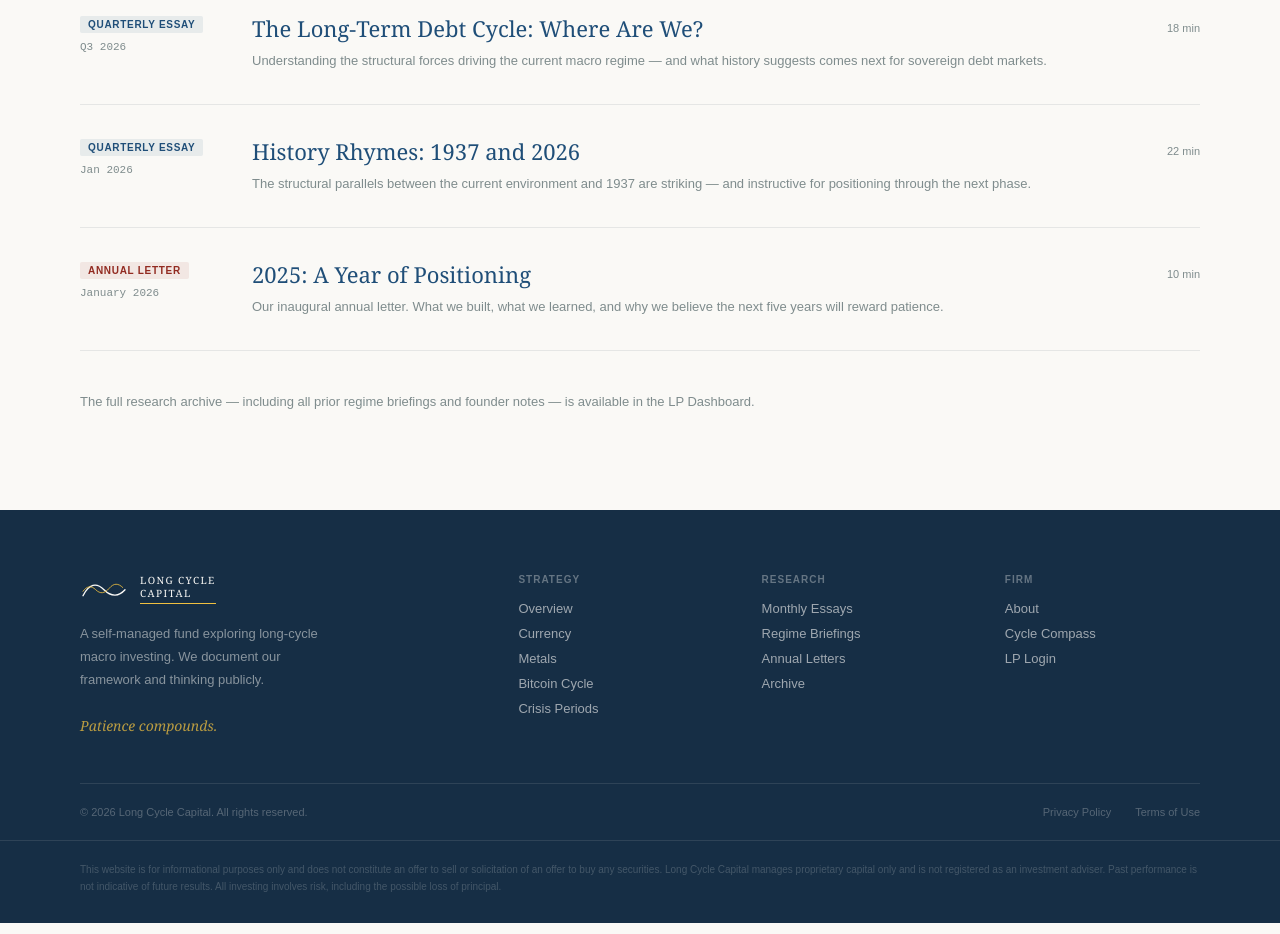
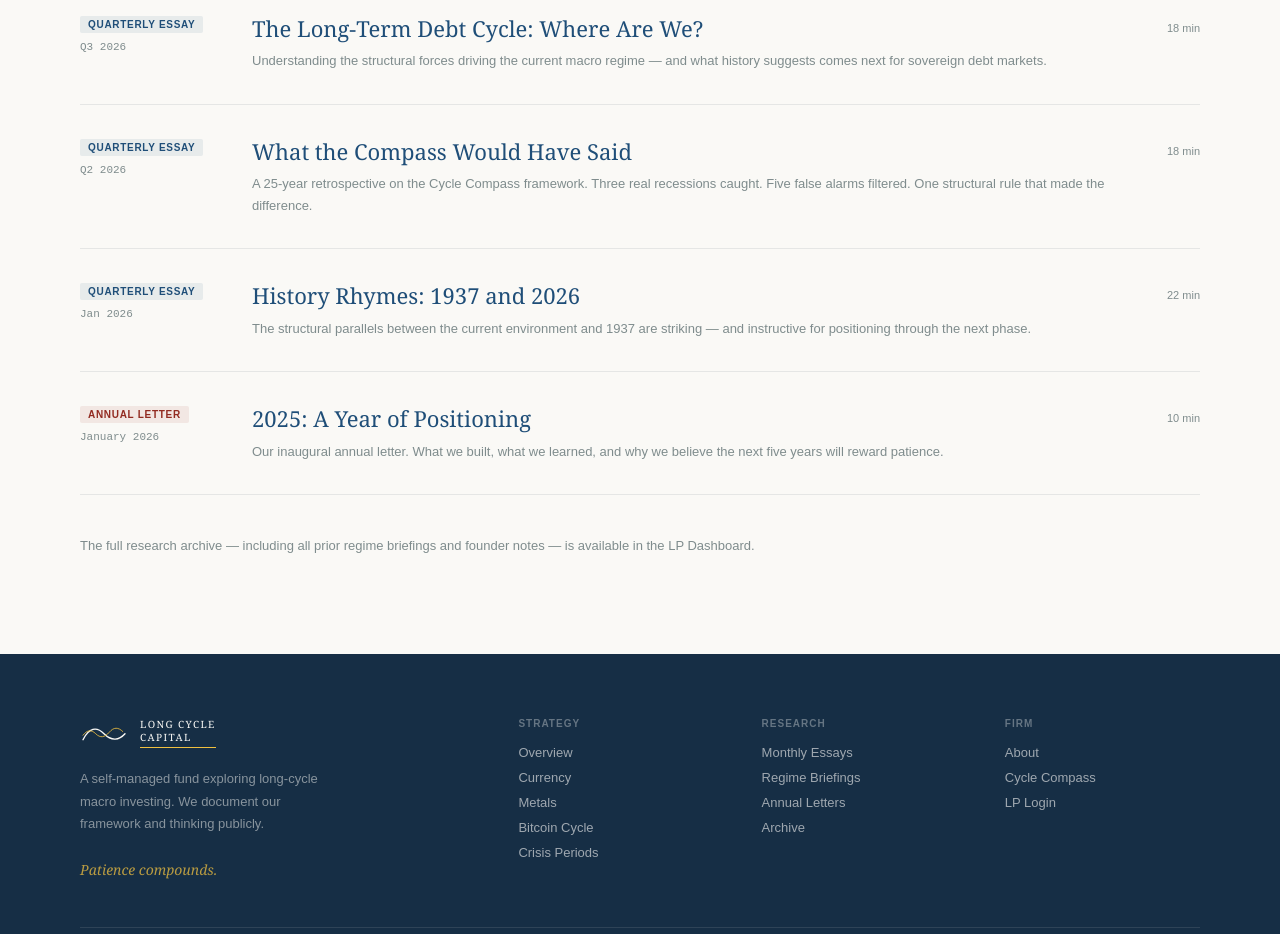
Before and after one commit to nickjanicki-blip/LongCycleCapital, a Next.js app: page /research in a window 1280 px wide. Shown: the part 860-1794 px from the top of the page. Built offline with nearby package versions, Linux system fonts and the light colour scheme.

Commit message:
Add Q2 2026 compass backtest essay back to research listing
Co-Authored-By: Claude Sonnet 4.6 <noreply@anthropic.com>

```diff
--- a/app/research/page.js
+++ b/app/research/page.js
@@ -15,6 +15,7 @@ const essays = [
   { type: 'Regime Briefing',  date: 'May 16, 2026',  title: 'Late-Cycle Signals Accumulating',              locked: true,  excerpt: 'Current regime: LATE CYCLE at 0.82 confidence. Three Tier 1 indicators moved into warning territory this week.',                        mins: 4,  slug: 'regime-briefing-may-2026' },
   { type: 'Regime Briefing',  date: 'May 9, 2026',   title: 'Dollar Strength Index Approaching Extreme',    locked: true,  excerpt: 'DXY at 104.8, approaching levels that have historically preceded multi-year reversals in currency cycles.',                              mins: 5,  slug: 'regime-briefing-dollar-2026' },
   { type: 'Quarterly Essay',  date: 'Q3 2026',        title: 'The Long-Term Debt Cycle: Where Are We?',                   excerpt: 'Understanding the structural forces driving the current macro regime — and what history suggests comes next for sovereign debt markets.',                          mins: 18, slug: 'essay-debt-cycle-2026' },
+  { type: 'Quarterly Essay',  date: 'Q2 2026',        title: 'What the Compass Would Have Said',                           excerpt: 'A 25-year retrospective on the Cycle Compass framework. Three real recessions caught. Five false alarms filtered. One structural rule that made the difference.',    mins: 18, slug: 'essay-compass-backtest-q2-2026' },
   { type: 'Quarterly Essay',  date: 'Jan 2026',      title: 'History Rhymes: 1937 and 2026',                              excerpt: 'The structural parallels between the current environment and 1937 are striking — and instructive for positioning through the next phase.', mins: 22, slug: 'essay-1937-2026' },
   { type: 'Annual Letter',    date: 'January 2026',  title: '2025: A Year of Positioning',                               excerpt: 'Our inaugural annual letter. What we built, what we learned, and why we believe the next five years will reward patience.',               mins: 10, slug: 'annual-letter-2025' },
 ];
```
